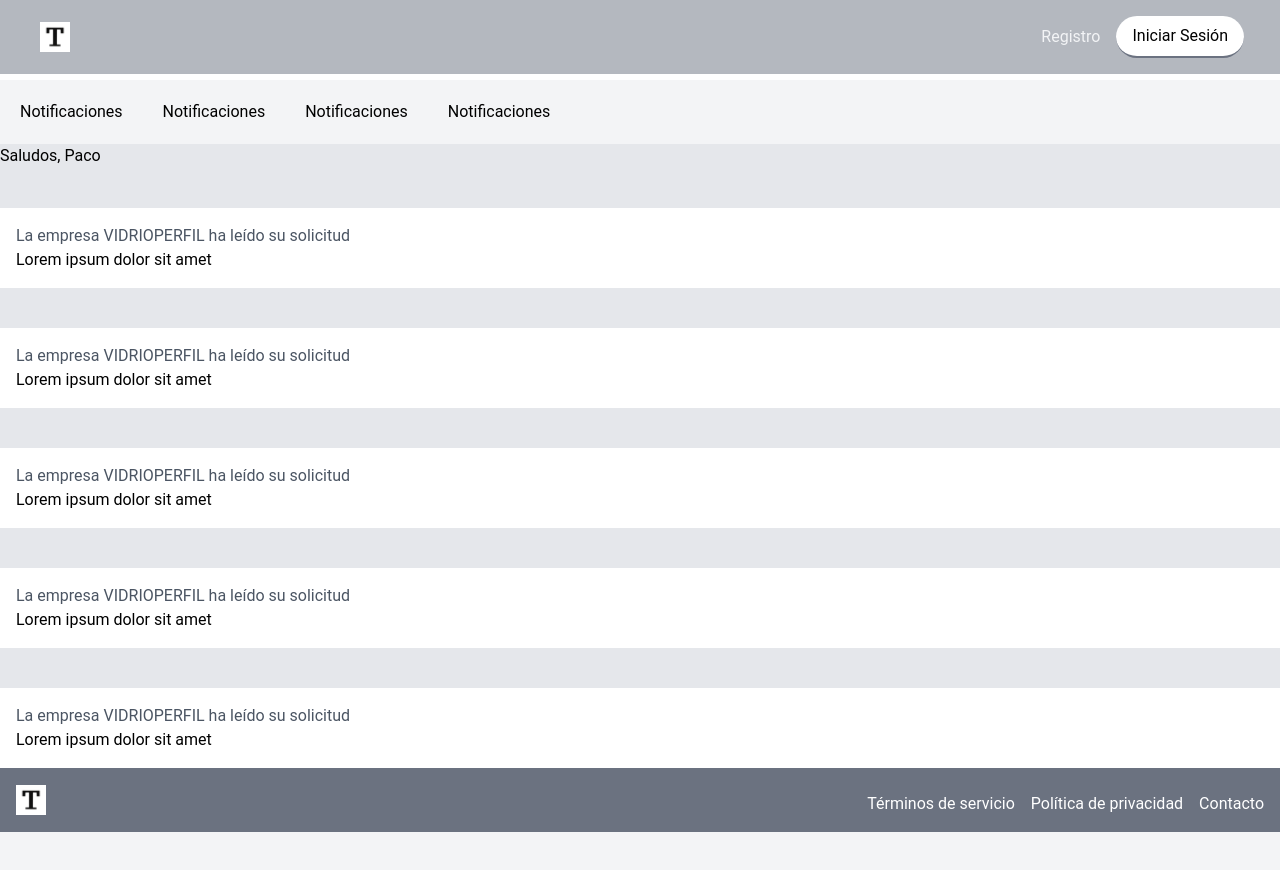
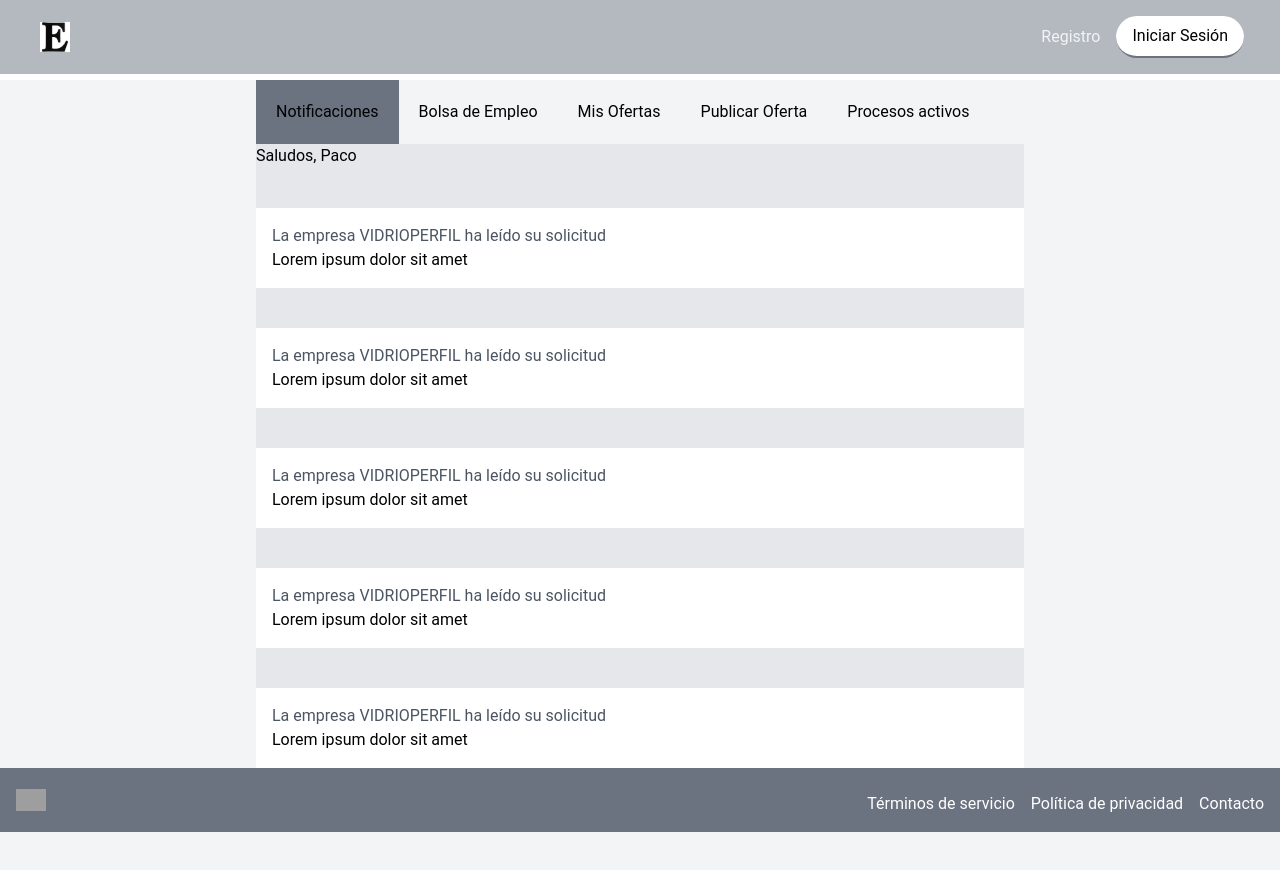
Before and after one commit to frankgimeno3/empleotecnicfront, a Next.js app: page /dashboard in a window 1280 px wide. Shown: the top 870 px of the page. Built offline with nearby package versions, Linux system fonts and the light colour scheme; grey boxes are pictures that could not be loaded.

Commit message:
updated dashboard

```diff
--- /dev/null
+++ b/components/Dashboard/BolsaDeEmpleo.tsx
@@ -0,0 +1,12 @@
+
+
+const BolsaDeEmpleo = () => {
+  return (
+    <div className="bg-gray-200 mx-10vw w-full">
+      <h1 className="text-black">Este es el contenido de la BolsaDeEmpleo</h1>
+
+    </div>
+  );
+};
+
+export default BolsaDeEmpleo;
--- a/components/Dashboard/Dashboardheader.tsx
+++ b/components/Dashboard/Dashboardheader.tsx
@@ -4,9 +4,9 @@ const Dashboardheader = () => {
   return (
     <div className="mt-20  display-flex flex-row">
             <button className="p-5 bg-gray-100"> Notificaciones </button>
-            <button className="p-5 bg-gray-100"> Notificaciones </button>
-            <button className="p-5 bg-gray-100"> Notificaciones </button>
-            <button className="p-5 bg-gray-100"> Notificaciones </button>
+            <button className="p-5 bg-gray-100"> Bolsa de Empleo </button>
+            <button className="p-5 bg-gray-100"> Mis Ofertas </button>
+            <button className="p-5 bg-gray-100"> Procesos activos </button>
 
     </div>
   );
--- /dev/null
+++ b/components/Dashboard/MisOfertas.tsx
@@ -0,0 +1,12 @@
+
+
+const MisOfertas = () => {
+    return (
+      <div className="bg-gray-200 mx-10vw w-full">
+        <h1 className="text-black">Este es el contenido de la Mis Ofertas</h1>
+
+      </div>
+    );
+  };
+
+  export default MisOfertas;
--- /dev/null
+++ b/components/Dashboard/ProcesosActivos.tsx
@@ -0,0 +1,12 @@
+
+
+const ProcesosActivos = () => {
+    return (
+      <div className="bg-gray-200 mx-10vw w-full">
+        <h1 className="text-black">Este es el contenido de la Procesos Activos</h1>
+
+      </div>
+    );
+  };
+
+  export default ProcesosActivos;
--- /dev/null
+++ b/components/Dashboard/PublicarOferta.tsx
@@ -0,0 +1,12 @@
+
+
+const PublicarOferta = () => {
+    return (
+      <div className="bg-gray-200 mx-10vw w-full">
+        <h1 className="text-black">Este es el contenido de Publicar Oferta</h1>
+
+      </div>
+    );
+  };
+
+  export default PublicarOferta;
--- a/components/Home/MainHeader.tsx
+++ b/components/Home/MainHeader.tsx
@@ -13,7 +13,7 @@ const MainHeader = () => {
       <div className="absolute inset-0 flex flex-col justify-center items-center text-center">
         <div className="bg-gray-800 bg-opacity-60 backdrop-filter backdrop-blur-lg w-full pt-10 pb-10">
           <h1 className="text-4xl md:text-6xl text-gray-100 font-bold">
-            TECNOBOLSA
+            EMPLEOTECNIC
           </h1>
           <p className="xl:text-xl text-white max-w-[45vw] sm:max-w-[50vw] m-auto pt-3 font-light sm:text-xs md:text-xs">
             Conectamos empresas con personal técnico especializado en los 21 países de habla hispana. Únase a nosotros para encontrar talento o empleo desde hoy mismo.
--- a/components/Navbar/Navbar.tsx
+++ b/components/Navbar/Navbar.tsx
@@ -6,7 +6,7 @@ const Navbar: React.FC = () => {
     <nav className="fixed top-0 left-0 right-0 z-10 bg-gray-500 bg-opacity-50 backdrop-filter backdrop-blur-lg flex items-center justify-between p-4 md:text-xs xl:text-base ">
       <div className="md:ml-5 xl:pl-1 hover:bg-gray-800 hover:bg-opacity-25">
         <Link href="/" passHref>
-          <Image src="/icons/appicon.jpg" alt="logo" width={30} height={30} />
+          <Image src="/icons/appiconw.jpg" alt="logo" width={30} height={30} />
         </Link>
       </div>
       <div className="flex items-center space-x-4 xl:pr-5 md:pr-1">
--- a/pages/_app.tsx
+++ b/pages/_app.tsx
@@ -8,8 +8,8 @@ export default function App({ Component, pageProps }: AppProps) {
   return(
     <>
       <Head>
-        <title>Tecnobolsa</title>
-        <link rel="icon" href="/icons/appicon.jpg" />
+        <title>Empleotecnic.com</title>
+        <link rel="icon" href="/icons/appiconw.jpg" />
       </Head>
 
     <Layout>
--- a/pages/dashboard.tsx
+++ b/pages/dashboard.tsx
@@ -1,11 +1,66 @@
-import Notificaciones from "../components/Dashboard/Notificaciones";
-import Dashboardheader from "../components/Dashboard/Dashboardheader";
+import React, { useState } from 'react';
+import Notificaciones from '../components/Dashboard/Notificaciones';
+import Dashboardheader from '../components/Dashboard/Dashboardheader';
+import BolsaDeEmpleo from '../components/Dashboard/BolsaDeEmpleo';
+import MisOfertas from '../components/Dashboard/MisOfertas';
+import ProcesosActivos from '../components/Dashboard/ProcesosActivos';
+import PublicarOferta from '../components/Dashboard/PublicarOferta';
+
+type ComponentName = 'Notificaciones' | 'BolsaDeEmpleo' | 'MisOfertas' | 'PublicarOferta' | 'ProcesosActivos';
 
 export default function Dashboard() {
-    return (
-            <>
-            <Dashboardheader/>
-            <Notificaciones />
-        </>
-    )
-  }
+  const [selectedButton, setSelectedButton] = useState<ComponentName>('Notificaciones');
+
+  const handleButtonClick = (buttonName: ComponentName) => {
+    setSelectedButton(buttonName);
+  };
+
+  const renderComponent = (buttonName: ComponentName, component: React.ReactNode) => {
+    if (selectedButton === buttonName) {
+      return component;
+    }
+    return null;
+  };
+
+  return (
+    <div style={{ margin: '0 20vw' }}>
+      <div className="mt-20 display-flex flex-row">
+        <button
+          className={`p-5 ${selectedButton === 'Notificaciones' ? 'bg-gray-500' : 'bg-gray-100'}`}
+          onClick={() => handleButtonClick('Notificaciones')}
+        >
+          Notificaciones
+        </button>
+        <button
+          className={`p-5 ${selectedButton === 'BolsaDeEmpleo' ? 'bg-gray-500' : 'bg-gray-100'}`}
+          onClick={() => handleButtonClick('BolsaDeEmpleo')}
+        >
+          Bolsa de Empleo
+        </button>
+        <button
+          className={`p-5 ${selectedButton === 'MisOfertas' ? 'bg-gray-500' : 'bg-gray-100'}`}
+          onClick={() => handleButtonClick('MisOfertas')}
+        >
+          Mis Ofertas
+        </button>
+        <button
+          className={`p-5 ${selectedButton === 'PublicarOferta' ? 'bg-gray-500' : 'bg-gray-100'}`}
+          onClick={() => handleButtonClick('PublicarOferta')}
+        >
+          Publicar Oferta
+        </button>
+        <button
+          className={`p-5 ${selectedButton === 'ProcesosActivos' ? 'bg-gray-500' : 'bg-gray-100'}`}
+          onClick={() => handleButtonClick('ProcesosActivos')}
+        >
+          Procesos activos
+        </button>
+      </div>
+      {renderComponent('Notificaciones', <Notificaciones />)}
+      {renderComponent('BolsaDeEmpleo', <BolsaDeEmpleo />)}
+      {renderComponent('MisOfertas', <MisOfertas />)}
+      {renderComponent('PublicarOferta', <PublicarOferta />)}
+      {renderComponent('ProcesosActivos', <ProcesosActivos />)}
+    </div>
+  );
+}
```
Also changed, not shown: public/icons/appicon.jpg (deleted), public/icons/appiconw.jpg (added).
